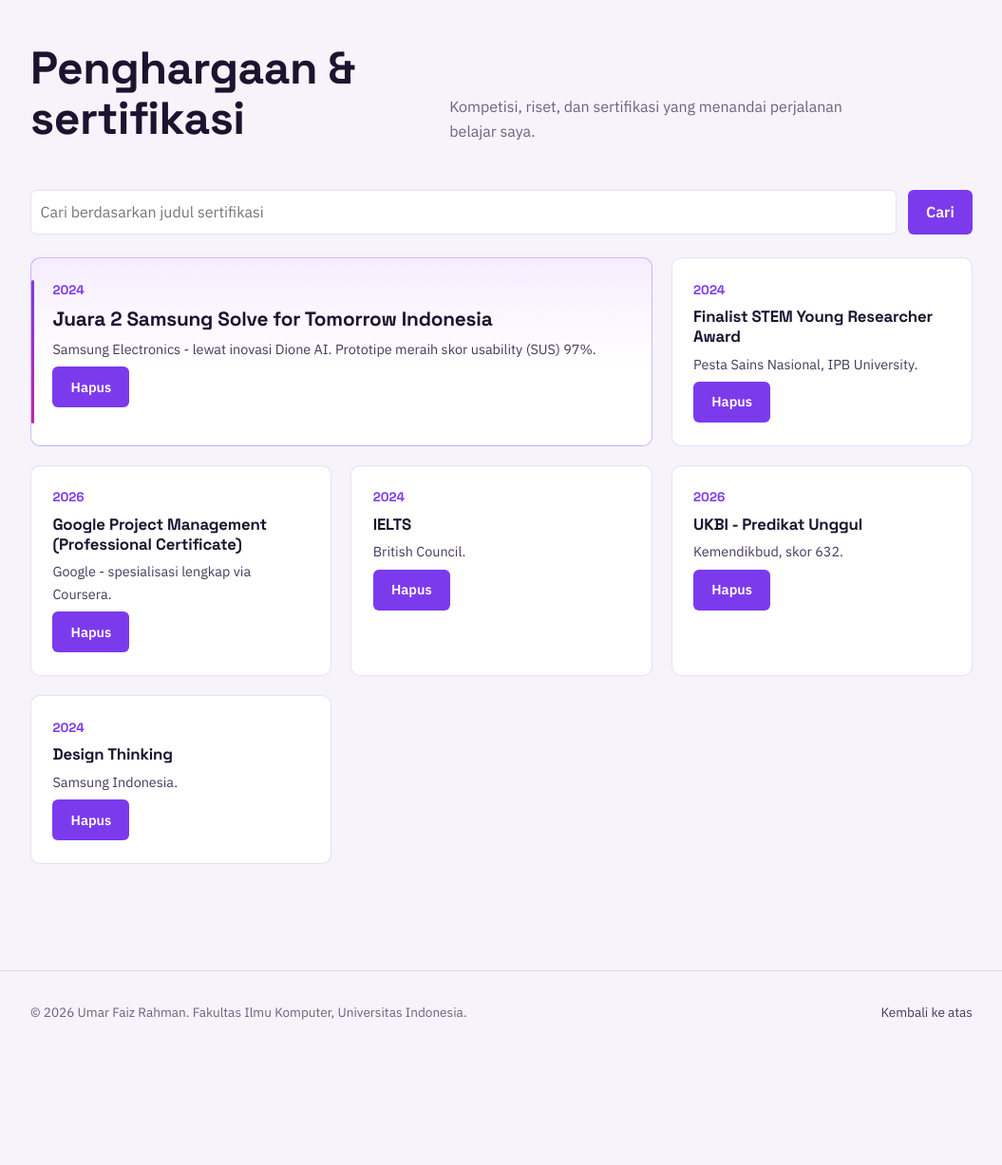
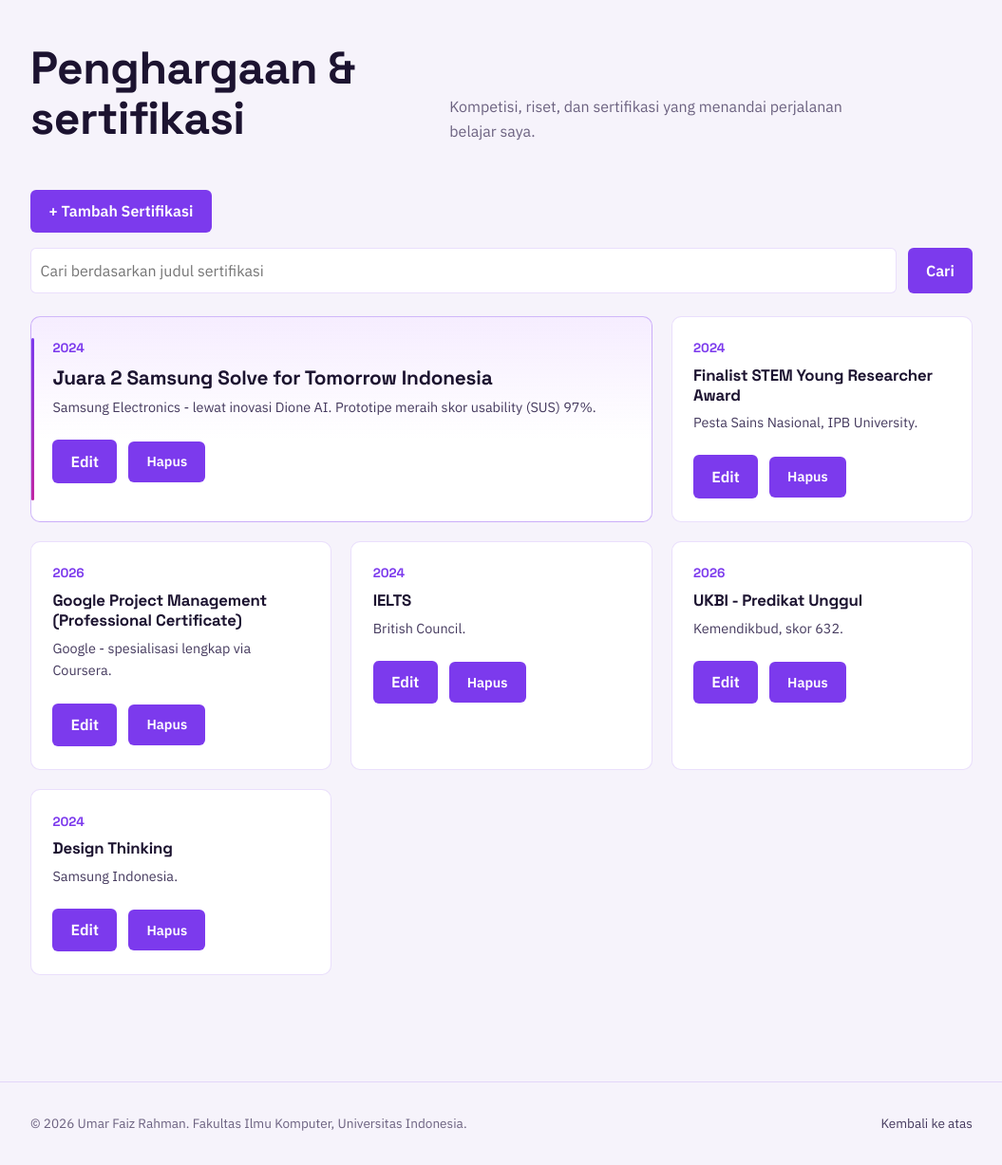
Before and after one commit to McKenzy65/myportofolio, a Django app: page /certifications/ in a window 1280 px wide. Shown: the part 136-1363 px from the top of the page at 95% size, without its empty margins (112-1167 px from the left). Before the commit the page ends 1210 px from the top, so only its background shows below. Run offline with Django 5.2, Linux system fonts and the light colour scheme; data comes from the database, SQL or seed files in the repository.

Commit message:
feat: add update certification feature with edit form and action buttons

```diff
--- a/main/urls.py
+++ b/main/urls.py
@@ -1,5 +1,5 @@
 from django.urls import path
-from main.views import show_main, show_certifications, create_certification, delete_certification, get_certifications_json
+from main.views import show_main, show_certifications, create_certification, delete_certification, get_certifications_json, edit_certification
 
 app_name = 'main'
 
@@ -9,4 +9,5 @@ urlpatterns = [
     path("certifications/add/", create_certification, name="create_certification"),
     path("certifications/<int:certification_id>/delete/", delete_certification, name="delete_certification"),
     path("api/certifications/", get_certifications_json, name="get_certifications_json"),
+    path("certifications/<int:certification_id>/edit/", edit_certification, name="edit_certification"),
 ]
--- a/main/views.py
+++ b/main/views.py
@@ -30,6 +30,23 @@ def create_certification(request):
     context = {
         "name": PORTFOLIO_OWNER,
         "form": form,
+        "page_title": "Tambah Sertifikasi Baru",
+    }
+    return render(request, "certification_form.html", context)
+
+def edit_certification(request, certification_id):
+    certification = get_object_or_404(Certification, pk=certification_id)
+    form = CertificationForm(request.POST or None, instance=certification)
+
+    if request.method == "POST" and form.is_valid():
+        form.save()
+        messages.success(request, "Sertifikasi berhasil diperbarui!")
+        return redirect("main:show_certifications")
+
+    context = {
+        "name": PORTFOLIO_OWNER,
+        "form": form,
+        "page_title": "Edit Sertifikasi",
     }
     return render(request, "certification_form.html", context)
 
--- a/static/css/style.css
+++ b/static/css/style.css
@@ -1173,3 +1173,17 @@ ul, ol {
     font-size: 0.85rem;
     margin-top: 0.35rem;
 }
+.cert-add {
+    margin-bottom: 1rem;
+}
+
+.cert-actions {
+    display: flex;
+    align-items: center;
+    gap: 0.75rem;
+    margin-top: 1rem;
+}
+
+.cert-actions .cert-status {
+    margin: 0;
+}
--- a/templates/certification_form.html
+++ b/templates/certification_form.html
@@ -1,15 +1,15 @@
 {% extends "base.html" %}
 
 {% block meta %}
-<title>Tambah Sertifikasi - {{ name }}</title>
+<title>{{ page_title }} - {{ name }}</title>
 {% endblock meta %}
 
 {% block content %}
 <main>
     <section class="section certs">
         <div class="container">
-            <h1>Tambah Sertifikasi Baru</h1>
-            <form method="post" action="{% url 'main:create_certification' %}">
+            <h1>{{ page_title }}</h1>
+            <form method="post">
                 {% csrf_token %}
                 {% for field in form %}
                 <div class="form-group">
--- a/templates/certifications.html
+++ b/templates/certifications.html
@@ -14,6 +14,10 @@
                 <p>Kompetisi, riset, dan sertifikasi yang menandai perjalanan belajar saya.</p>
             </div>
 
+            <p class="cert-add">
+                <a href="{% url 'main:create_certification' %}" class="button">+ Tambah Sertifikasi</a>
+            </p>
+
             <form method="get" action="{% url 'main:show_certifications' %}" class="cert-search">
                 <input type="search"
                        name="title"
@@ -22,13 +26,17 @@
                        aria-label="Cari berdasarkan judul sertifikasi">
                 <button type="submit" class="button">Cari</button>
             </form>
+
             <div class="cert-grid">
                 {% for cert in certification_list %}
                 <article class="cert{% if cert.is_highlight %} cert--highlight{% endif %}">
                     <span class="cert-year">{{ cert.year }}</span>
                     <h3>{{ cert.title }}</h3>
                     <p>{{ cert.description }}</p>
+                    <div class="cert-actions">
+                        <a href="{% url 'main:edit_certification' cert.id %}" class="button button-secondary">Edit</a>
                         {% include "components/certification_delete_modal.html" with cert=cert %}
+                    </div>
                 </article>
                 {% empty %}
                 <p>Belum ada data sertifikasi di database.</p>
```
Lines whose indentation alone changed are shown as unchanged.
